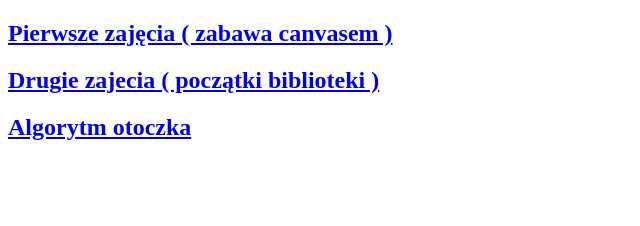
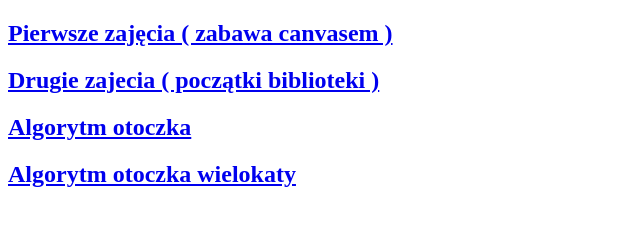
Before and after one commit to arturkasperek/zabka-geometria-obliczeniowa, a plain HTML site: page index.html in a window 1280 px wide. Shown: the whole page, without its empty margins (0-640 px from the left). Drawn offline with Linux system fonts and the light colour scheme.

Commit message:
Update index.html

```diff
--- a/index.html
+++ b/index.html
@@ -14,5 +14,8 @@
 <a href="algorytm-1-otoczka">
     <h2>Algorytm otoczka</h2>
 </a>
+<a href="algorytm-2-otoczka-wielokaty">
+    <h2>Algorytm otoczka wielokaty</h2>
+</a>
 </body>
 </html>
```
